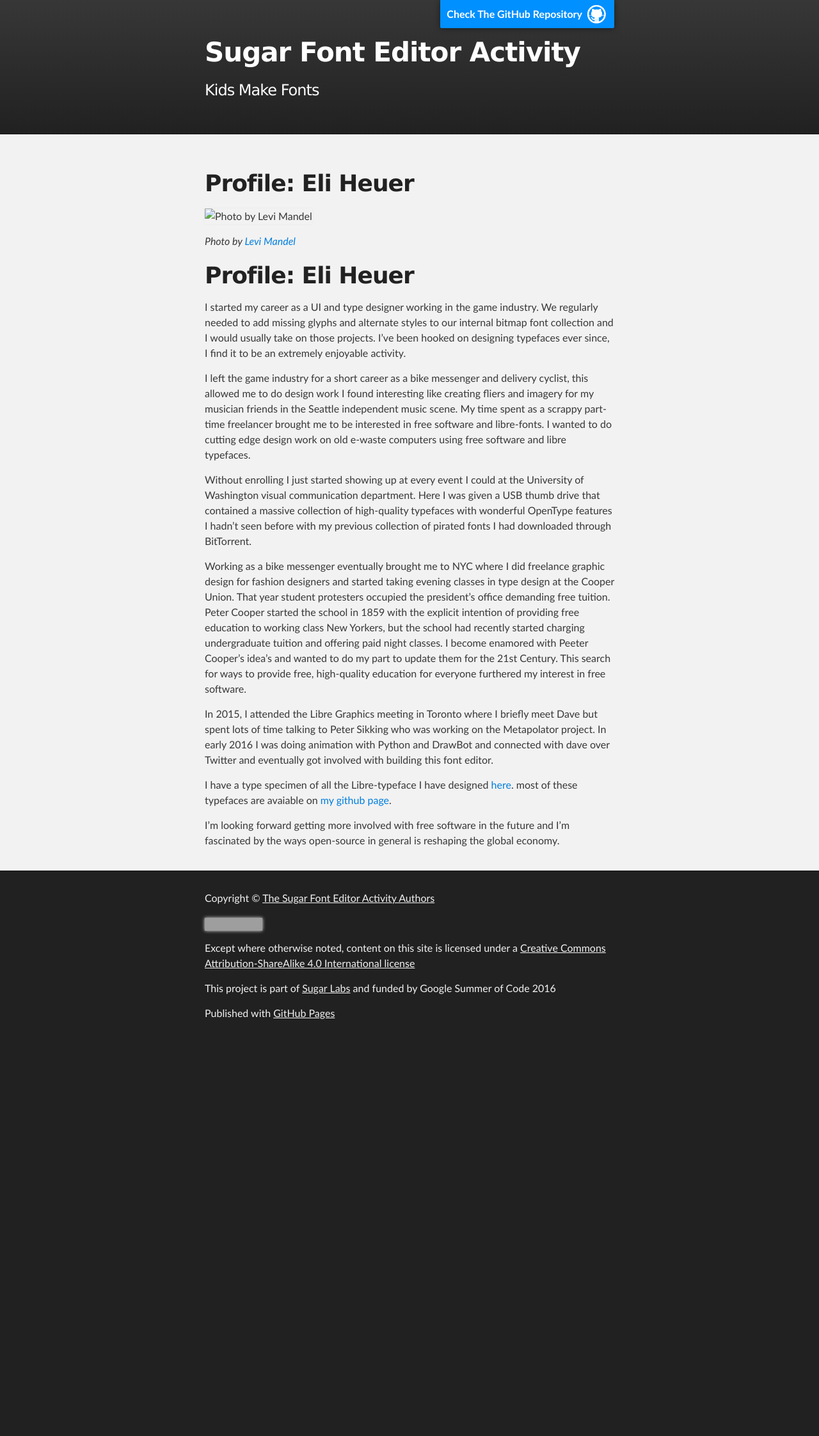
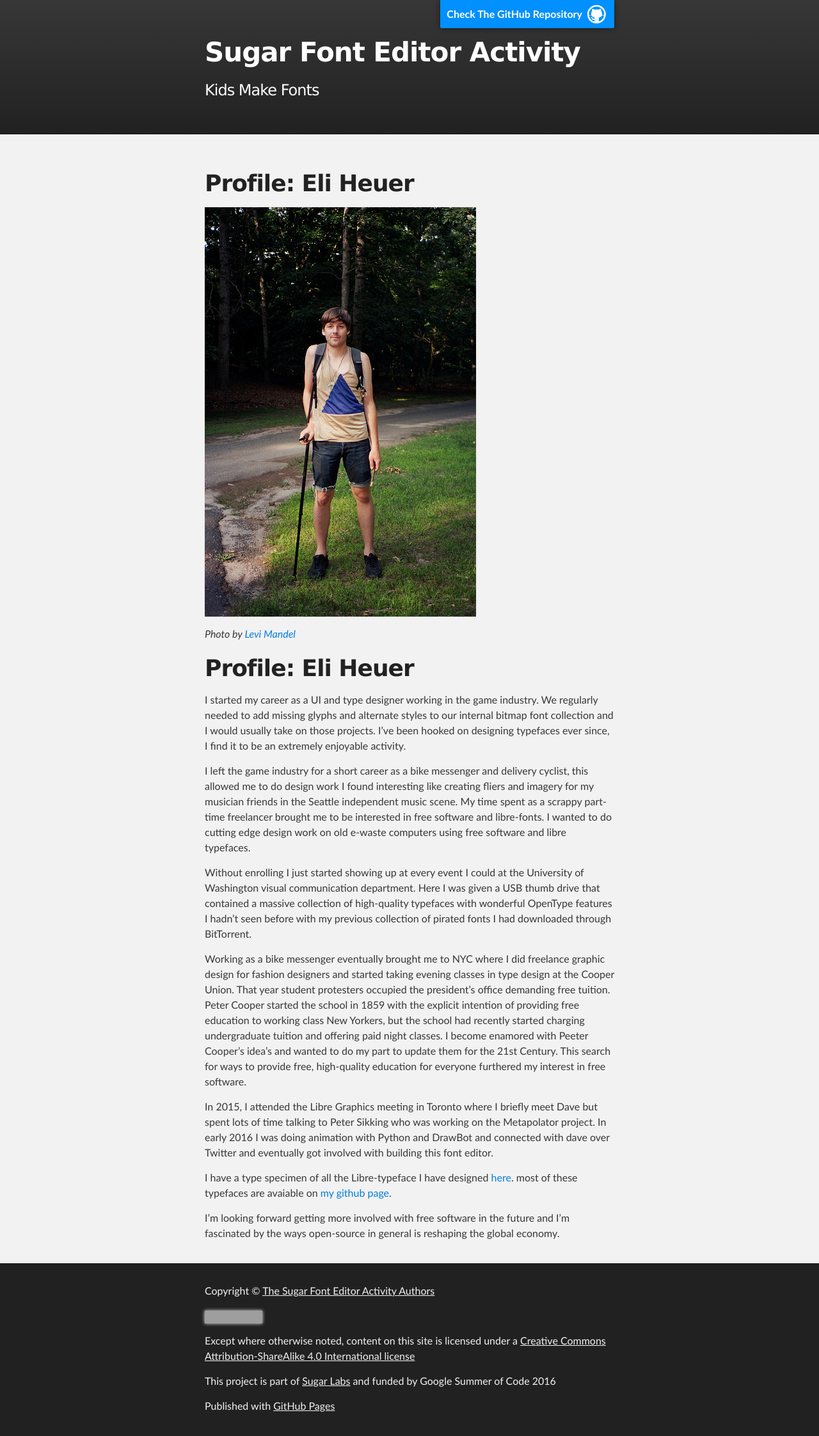
Before and after one commit to sugarlabs/edit-fonts-activity, a Jekyll site: the page built from profiles/eli-heuer.md, in a window 1280 px wide. Shown: the whole page at 64% size. Built offline with Jekyll 4.4.1, drawn with Linux system fonts in a browser that asks for light colours; before the commit the page ends 1631 px from its top, so only the background shows below that; grey boxes are pictures that could not be loaded.

Commit message:
Update eli-heuer.md

```diff
--- a/profiles/eli-heuer.md
+++ b/profiles/eli-heuer.md
@@ -5,7 +5,7 @@ category: profile
 author: Eli Heuer
 ---
 
-![Photo by Levi Mandel](../gh-pages/files/img/eli.jpg)
+![Photo by Levi Mandel](../files/img/eli.jpg)
 
 _Photo by [Levi Mandel](http://levimandel.com/)_
 
```
